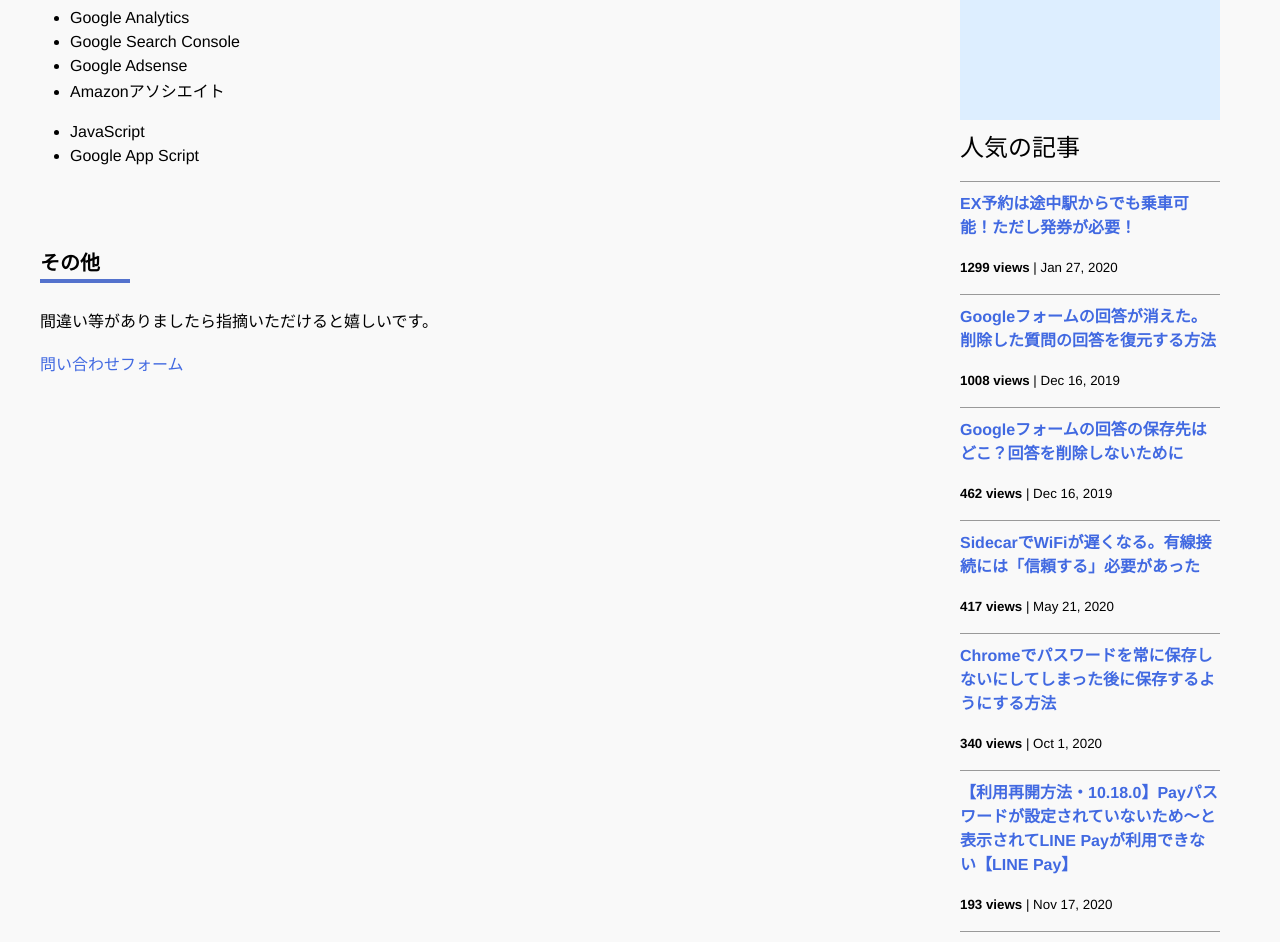
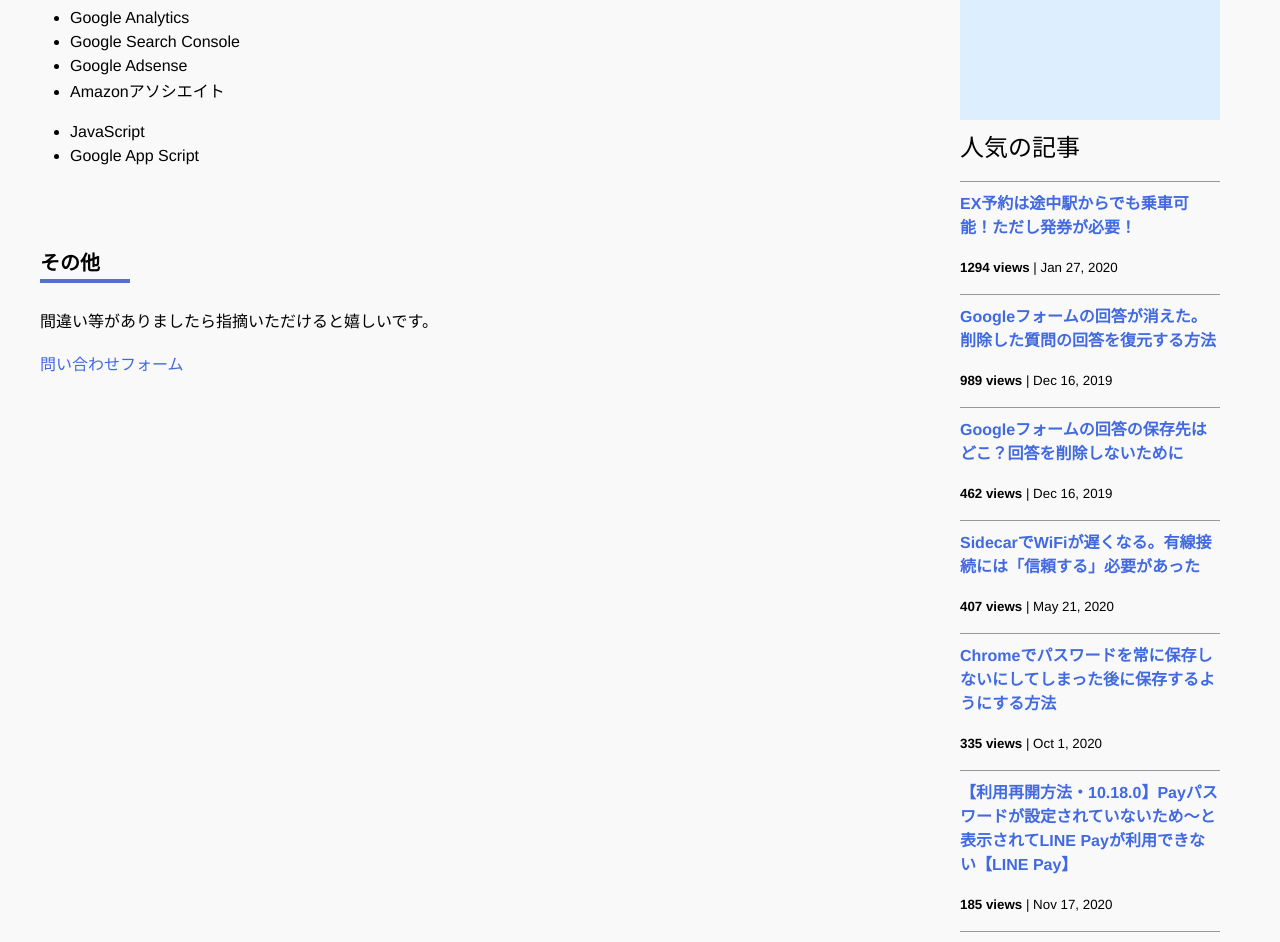
Before and after one commit to iwanaminami/shoyaiwaname, a Jekyll site: the page built from about.markdown, in a window 1280 px wide and 1400 px high, scrolled down 693 px. Shown: the top 942 px of the window. Built offline with Jekyll 4.4.1, drawn with Linux system fonts in a browser that asks for light colours; nearby versions of some CDN libraries; comment, search, counter and statistics services are not loaded; some of the changed text lies outside the part shown.

Commit message:
a new commit message

```diff
--- a/_data/popularposts.yml
+++ b/_data/popularposts.yml
@@ -1,17 +1,17 @@
 side:
-  - view: 1299
+  - view: 1294
     url: /2020/01/27/ex-rideontheway.html
-  - view: 1008
+  - view: 989
     url: /2019/12/16/restore-googleform.html
   - view: 462
     url: /2019/12/16/googleform-answers.html
-  - view: 417
+  - view: 407
     url: /2020/05/21/sidecar-via-cable.html
-  - view: 340
+  - view: 335
     url: /2020/10/01/googlepassword.html
-  - view: 193
+  - view: 185
     url: /2020/11/17/linepay.html
-  - view: 162
+  - view: 161
     url: /2021/05/18/image-compression-word.html
-  - view: 113
+  - view: 109
     url: /2020/01/23/sfcgold.html
```
